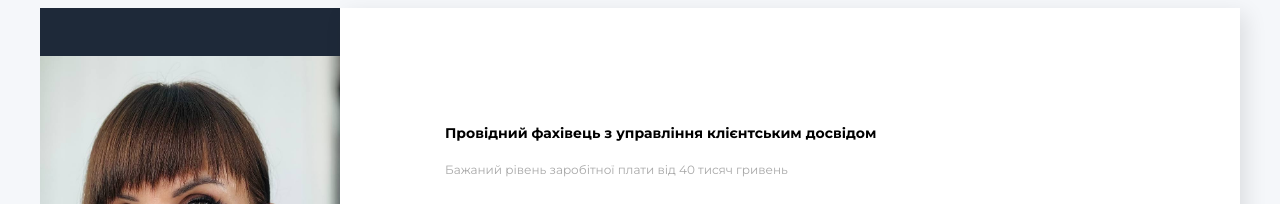
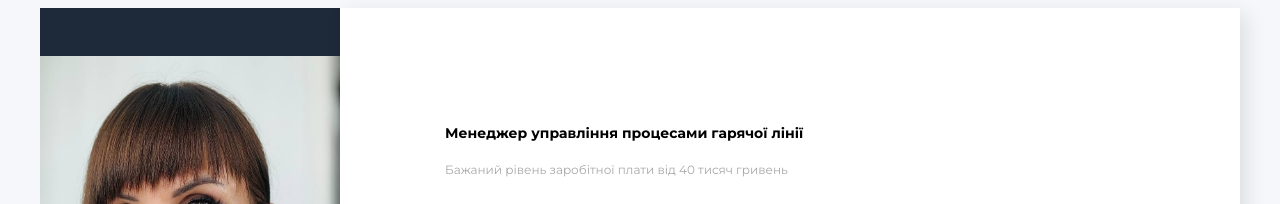
Before and after one commit to OVashchenko91/rezume, a website: page index.html in a window 1280 px wide. Shown: the top 204 px of the page. Drawn offline with Linux system fonts and the light colour scheme.

Commit message:
Update index.html

```diff
--- a/index.html
+++ b/index.html
@@ -17,7 +17,7 @@
     <div class="main-content">
         <!--about user-->
         <div class="about">
-            <h2 class="about-pisition">Провідний фахівець з управління клієнтським досвідом</h2>
+            <h2 class="about-pisition">Менеджер управління процесами гарячої лінії</h2>
             <p class="period">Бажаний рівень заробітної плати від 40 тисяч гривень</p>
             <h1 class="about-name">Оксана Ващенко</h1>
 
```
